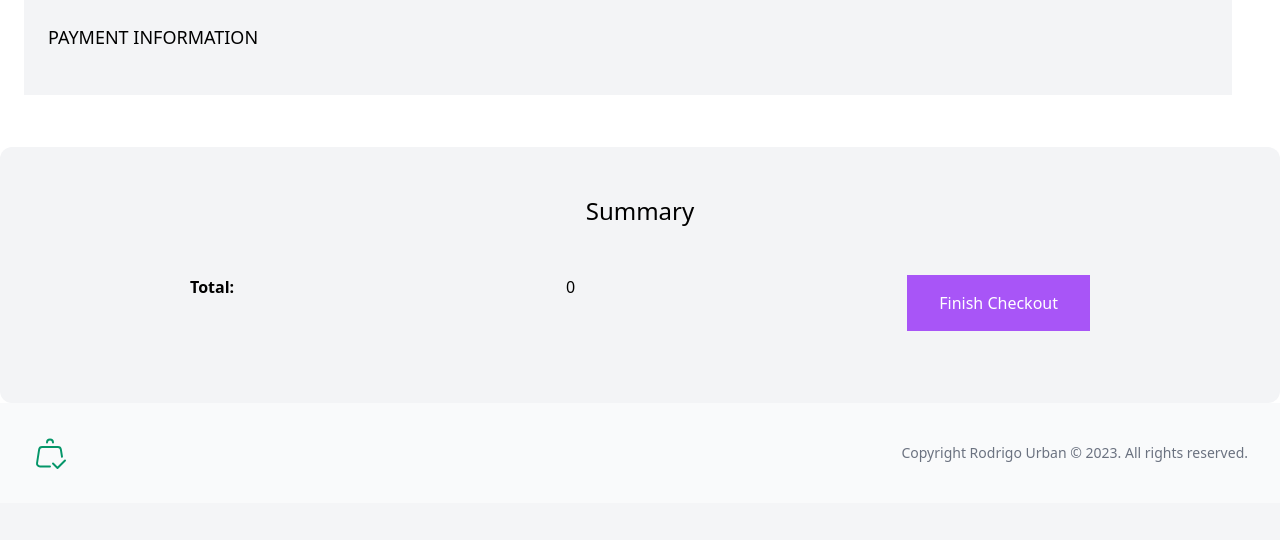
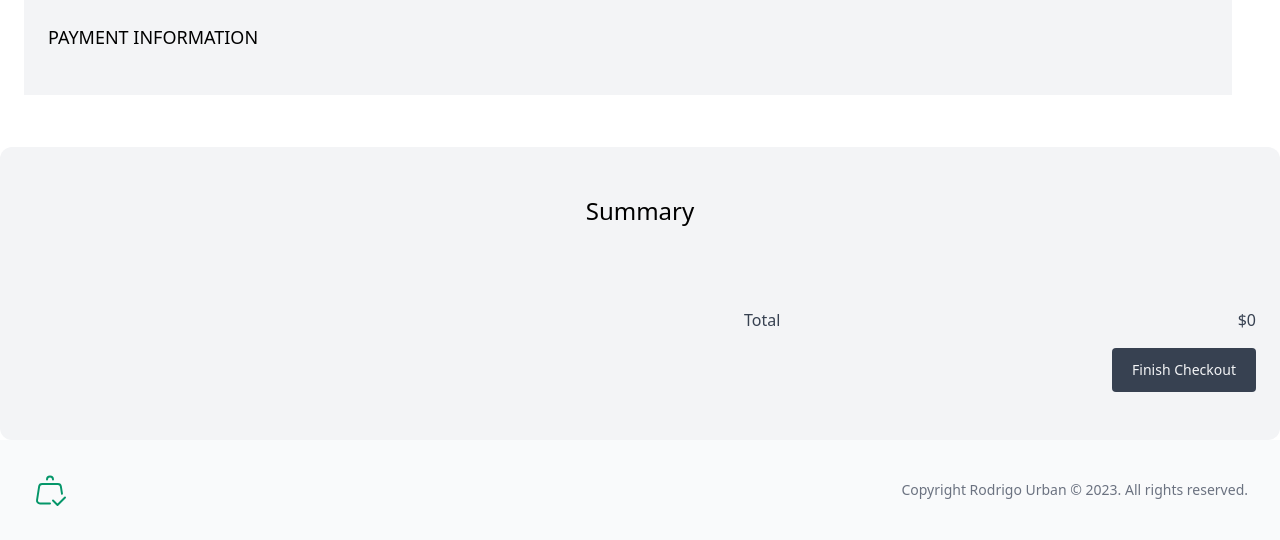
Before and after one commit to rodrigourban/shoppy, a Django app: template templates/cart/checkout.html in a window 1280 px wide. Shown: the part 1101-1641 px from the top of the page. Before the commit the page ends 1570 px from the top, so only its background shows below. Run offline with Django 4.2, Linux system fonts and the light colour scheme; the template is opened without the code that fills it: most values are stand-ins (such as "Sample title", 1, 10 or a date in 2020); parts of the project's set-up code (start-up, migrations or seed data) failed here and were passed over; some libraries are stand-ins or nearby versions.

```diff
--- a/order/views.py
+++ b/order/views.py
@@ -41,6 +41,7 @@ class OrderCreateView(LoginRequiredMixin, View):
                 }
             )
 
+        # create a service for this to handle multiple payment methods
         stripe.api_key = settings.STRIPE_SECRET_KEY
         session = stripe.checkout.Session.create(
             payment_method_types=["card"],
@@ -84,7 +85,7 @@ class OrderCreateView(LoginRequiredMixin, View):
 
         cart.clear()
         # send an async task for e-mail confirmation
-        order_created.delay(order.id)
+        # order_created.delay(order.id)
 
         return JsonResponse({"session": session, "order": payment_intent})
 
--- a/templates/cart/checkout.html
+++ b/templates/cart/checkout.html
@@ -69,12 +69,44 @@
   </div>
   <div class="mt-6 px-6 py-12 bg-gray-100 rounded-xl w-f">
     <h2 class="mb-12 text-2xl text-center">Summary</h2>
-        <div class="mb-6 flex justify-around">
-            <span class="font-semibold">Total:</span>
-            <span>{{ cart.total_price }}</span>
-            <button type="submit"
-                    class="inline-block px-8 py-4 bg-purple-500 hover:bg-purple-800 text-white"
-                    onclick="buy(event)">Finish Checkout</button>
+    <div class="mt-8 flex justify-end border-t border-gray-100 pt-8">
+      <div class="w-screen max-w-lg space-y-4">
+        <dl class="space-y-0.5 text-sm text-gray-700">
+          {% if cart.coupon %}
+            <div class="flex justify-between">
+              <dt>Subtotal</dt>
+              <dd>
+                ${{ cart.total_price|floatformat:2 }}
+              </dd>
+            </div>
+            <div class="flex justify-between">
+              <dt>{{ cart.coupon.code }} coupon</dt>
+              <dd>
+                {{ cart.coupon.discount }}% off
+              </dd>
+            </div>
+            <div class="flex justify-between">
+              <dt>Discount</dt>
+              <dd>
+                - {{ cart.discount|floatformat:2 }}
+              </dd>
+            </div>
+          {% endif %}
+          <div class="flex justify-between !text-base font-medium">
+            <dt>Total</dt>
+            <dd hx-get="{% url 'cart:hx_total_price' %}"
+                hx-trigger="update-menu-cart from:body"
+                hx-swap="innerHTML">
+              {% include "cart/partials/_total_price.html" %}
+            </dd>
+          </div>
+        </dl>
+        <div class="flex justify-end">
+          <a type="submit"
+             class="block rounded bg-gray-700 px-5 py-3 text-sm text-gray-100 transition hover:bg-gray-600 hover:cursor-pointer"
+             onclick="buy(event)">Finish Checkout</a>
+        </div>
+      </div>
     </div>
   </div>
 {% endblock content %}
@@ -94,8 +126,8 @@
       errors.push('Last name cannot have less than 4 characters');
     }
 
-    if (data.phone.length <= 10) {
-      errors.push('Phone cannot have less than 5 numbers');
+    if (data.phone.length < 10) {
+      errors.push('Phone cannot have less than 10 numbers');
     }
 
     if (data.address.length <= 5) {
@@ -113,7 +145,7 @@
     if (errors.length) {
       let newElement = '<ul>'
       errors.forEach((error) => {
-        html += `<li>${error}</li>`;
+        newElement += `<li>${error}</li>`;
       })
       errorsElement.innerHtml = newElement + '</ul>';
     } else {
@@ -126,19 +158,19 @@
     event.preventDefault();
 
     let data = {
-      'first_name': document.querySelector('input[name=first_name]'),
-      'last_name': document.querySelector('input[name=last_name]'),
-      'email': document.querySelector('input[name=email]'),
-      'phone': document.querySelector('input[name=phone]'),
-      'address': document.querySelector('input[name=address]'),
-      'zipcode': document.querySelector('input[name=zipcode]'),
-      'city': document.querySelector('input[name=city]')
+      'first_name': document.querySelector('input[name=first_name]').value,
+      'last_name': document.querySelector('input[name=last_name]').value,
+      'email': document.querySelector('input[name=email]').value,
+      'phone': document.querySelector('input[name=phone]').value,
+      'address': document.querySelector('input[name=address]').value,
+      'zipcode': document.querySelector('input[name=zipcode]').value,
+      'city': document.querySelector('input[name=city]').value
     }
     const errors = validateForm(data);
 
     if (errors.length) {
       //show error message
-      console.log("errors");
+      console.log("errors", errors);
     } else {
       const stripe = Stripe('{{pub_key}}');
 
```
Lines whose indentation alone changed are shown as unchanged.
